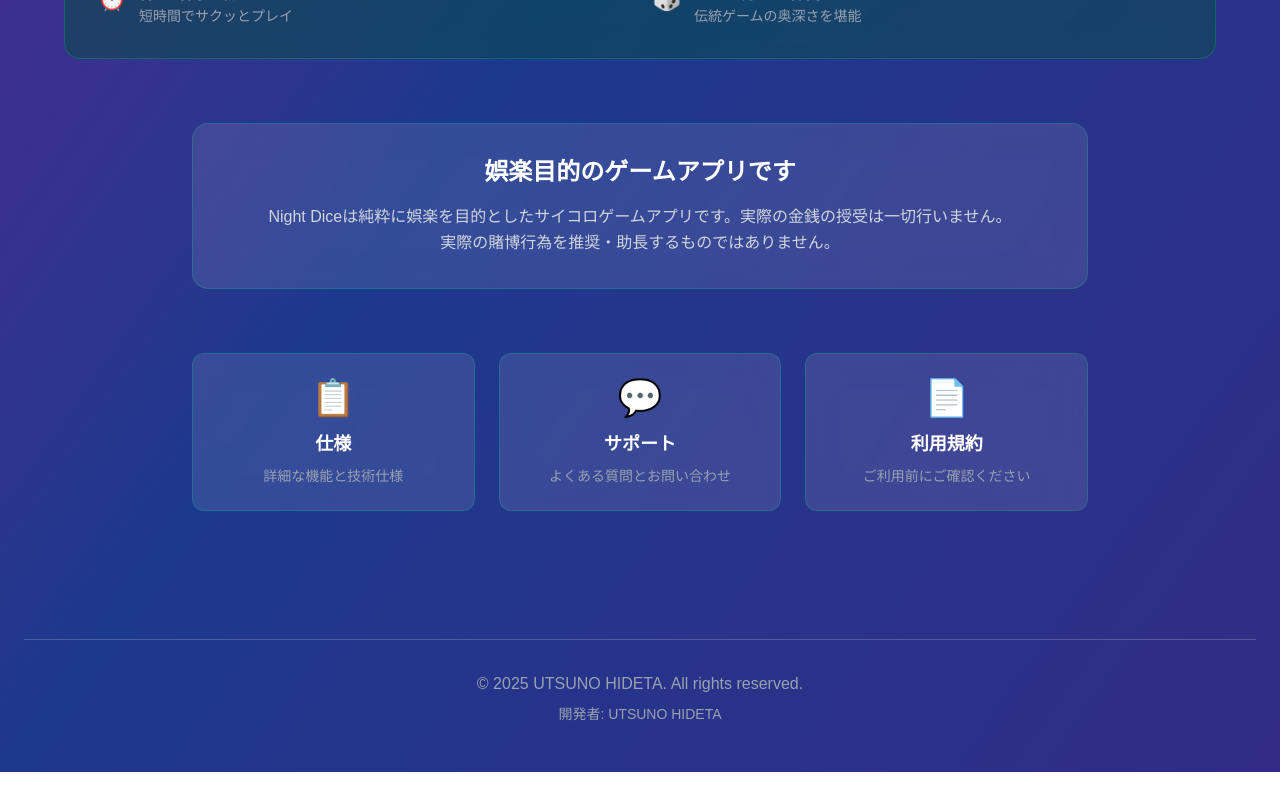
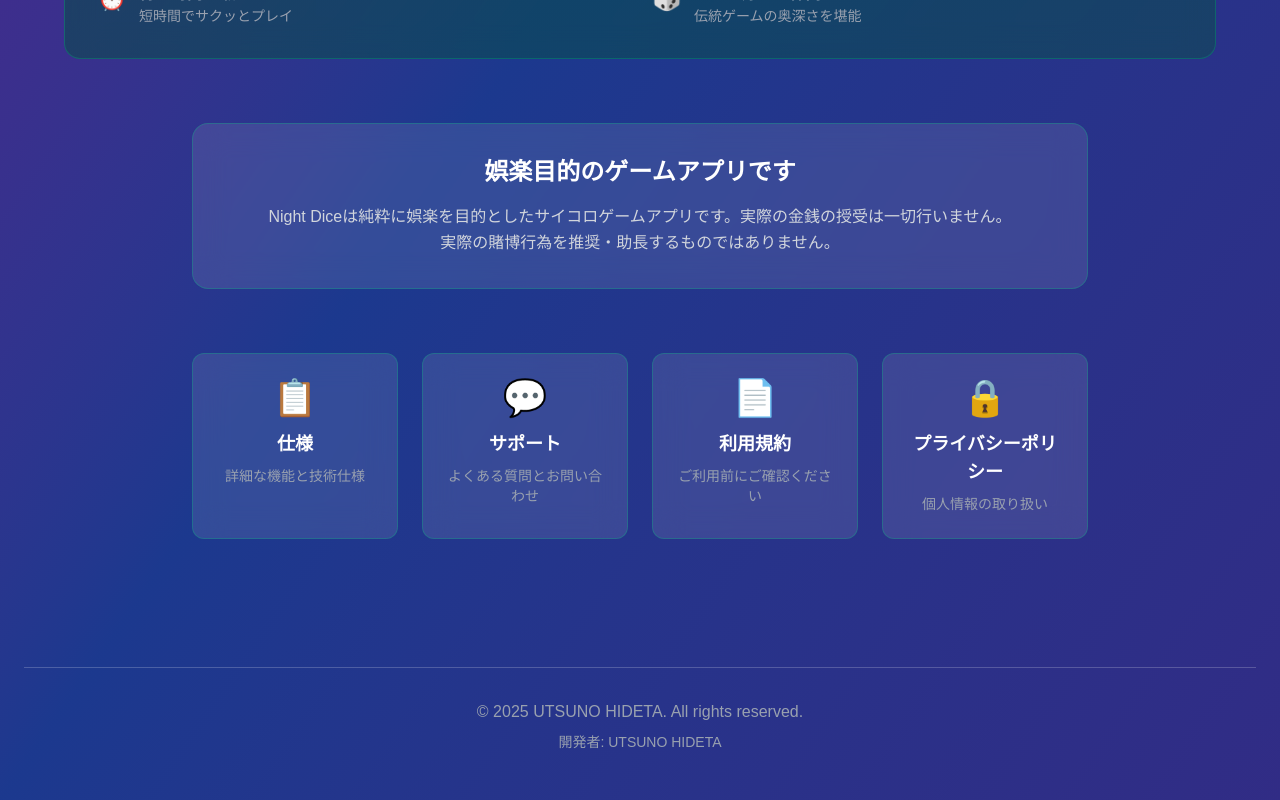
Before and after one commit to elfpoker0301-glitch/NightAppsHP, a Next.js app: page /night-dice in a window 1280 px wide. Shown: the part 1049-1849 px from the top of the page. Before the commit the page ends 1821 px from the top, so only its background shows below. Built offline with nearby package versions, Linux system fonts and the light colour scheme.

Commit message:
Add privacy policy link to Night Dice page

```diff
--- a/src/app/night-dice/page.tsx
+++ b/src/app/night-dice/page.tsx
@@ -142,7 +142,7 @@ export default function NightDicePage() {
       </div>
 
       <div className="max-w-4xl mx-auto">
-        <div className="grid md:grid-cols-3 gap-6">
+        <div className="grid md:grid-cols-2 lg:grid-cols-4 gap-6">
           <Link
             href="/night-dice/specs"
             className="bg-white/10 backdrop-blur-lg rounded-xl p-6 border border-emerald-500/30 hover:border-emerald-500 transition-all hover:scale-105 text-center group"
@@ -181,6 +181,19 @@ export default function NightDicePage() {
               ご利用前にご確認ください
             </p>
           </Link>
+
+          <Link
+            href="/night-dice/privacy"
+            className="bg-white/10 backdrop-blur-lg rounded-xl p-6 border border-emerald-500/30 hover:border-emerald-500 transition-all hover:scale-105 text-center group"
+          >
+            <div className="text-4xl mb-3">🔒</div>
+            <h3 className="text-lg font-semibold text-white mb-2 group-hover:text-emerald-400 transition-colors">
+              プライバシーポリシー
+            </h3>
+            <p className="text-sm text-gray-400">
+              個人情報の取り扱い
+            </p>
+          </Link>
         </div>
       </div>
     </Layout>
```
